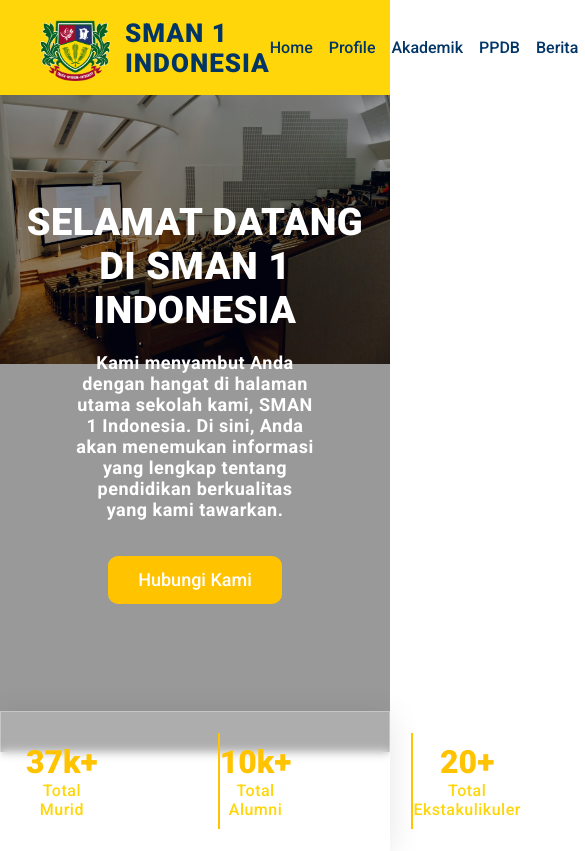
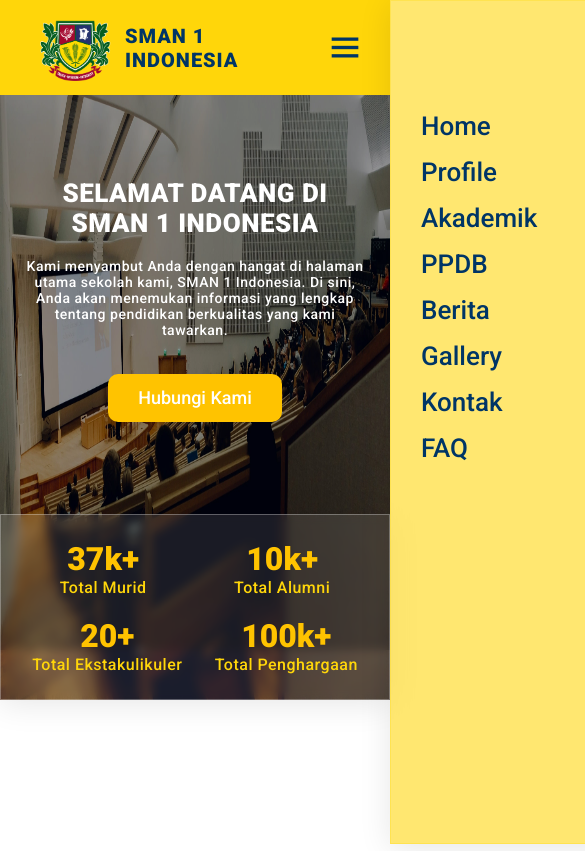
Before and after one commit to rundweb/websekolah, a React (Vite) app: page / in a window 390 px wide. Shown: the top 851 px of the page, 585 px wide, since content can reach past the window. Built offline with nearby package versions, Linux system fonts and the light colour scheme.

Commit message:
done responsive navbar & home

```diff
--- a/index.html
+++ b/index.html
@@ -1,10 +1,14 @@
-<!doctype html>
+<!DOCTYPE html>
 <html lang="en">
   <head>
     <meta charset="UTF-8" />
     <link rel="icon" type="image/svg+xml" href="/vite.svg" />
     <meta name="viewport" content="width=device-width, initial-scale=1.0" />
     <title>SMA NEGRI 1 INDONESIA</title>
+    <link
+      href="https://unpkg.com/boxicons@2.1.4/css/boxicons.min.css"
+      rel="stylesheet"
+    />
   </head>
   <body>
     <div id="root"></div>
--- a/package.json
+++ b/package.json
@@ -12,6 +12,7 @@
     "preview": "vite preview"
   },
   "dependencies": {
+    "boxicons": "^2.1.4",
     "react": "^18.2.0",
     "react-dom": "^18.2.0",
     "react-router-dom": "^6.23.1",
--- a/src/assets/data/data.js
+++ b/src/assets/data/data.js
@@ -26,7 +26,7 @@ export const menu = [
   },
   {
     id: 6,
-    name: "Galley",
+    name: "Gallery",
     path: "/galeri",
   },
   {
--- a/src/components/NavbarComponents.jsx
+++ b/src/components/NavbarComponents.jsx
@@ -4,16 +4,30 @@ import logo from "../assets/images/logo.png";
 
 import { NavLink } from "react-router-dom";
 import { menu } from "../assets/data/data";
+import { useState } from "react";
 
 const NavbarComponents = () => {
+  const [openMenu, setMenu] = useState("nav-list");
+
+  const clikcOpen = () => {
+    if (
+      openMenu === "nav-list" ? setMenu("nav-list open") : setMenu("nav-list")
+    );
+  };
   return (
     <div className="navbar">
       <div className="navbar-content">
         <div className="navbar-logo">
-          <img src={logo} alt="logo sekolah sman 1 indonesia" className="navimg-logo"/>
-          <h1>SMAN 1 INDONESIA</h1>
+          <img
+            src={logo}
+            alt="logo sekolah sman 1 indonesia"
+            className="navimg-logo"
+          />
+          <h1>
+            SMAN 1 <br /> INDONESIA
+          </h1>
         </div>
-        <ul className="nav-list">
+        <ul className={openMenu}>
           {menu.map((menus) => {
             return (
               <li className="nav-link" key={menus.id}>
@@ -22,6 +36,9 @@ const NavbarComponents = () => {
             );
           })}
         </ul>
+        <div className="btn-menu" onClick={clikcOpen}>
+          <i className="bx bx-menu"></i>
+        </div>
       </div>
     </div>
   );
--- a/src/components/css/navbarcomponents.css
+++ b/src/components/css/navbarcomponents.css
@@ -1,4 +1,4 @@
-.navbar{
+.navbar {
   position: fixed;
   width: 100%;
   background-color: var(--color-yellow);
@@ -6,7 +6,7 @@
   z-index: 999;
 }
 
-.navbar-content{
+.navbar-content {
   max-width: 1200px;
   margin: 0 auto;
   padding: 0;
@@ -15,53 +15,97 @@
   justify-content: space-between;
 }
 
-.navbar-logo{
+.navbar-logo {
   display: flex;
   align-items: center;
   /* gap: 10px; */
 }
 
-.navimg-logo{
+.navimg-logo {
   width: 100px;
 }
 
-.navbar-logo h1{
+.navbar-logo h1 {
   color: var(--color-navy);
-    font-size: 26px;
-    font-weight: 800;
+  font-size: 20px;
+  font-weight: 900;
   letter-spacing: 1px;
 }
 
-.nav-list{
+.nav-list {
   display: flex;
   align-items: center;
   gap: 16px;
 }
 
-.nav-link a{
+.nav-link a {
   color: var(--color-navy);
   font-size: 16px;
   font-weight: 500;
-    transition: all ease .3s;
+  transition: all ease 0.3s;
   position: relative;
 }
 
-.nav-link a::before{
-    content: '';
+.nav-link a::before {
+  content: "";
   position: absolute;
   width: 0;
   left: 0;
   height: 2px;
   background-color: var(--color-white);
   bottom: -1px;
-    transition: all ease .3s;
-
+  transition: all ease 0.3s;
 }
 
-.nav-link a:hover::before{
+.nav-link a:hover::before {
   width: 100%;
 }
 
-.nav-link a:hover{
+.nav-link a:hover {
   color: var(--color-white);
 }
+
+.btn-menu {
+  cursor: pointer;
+  align-items: center;
+  justify-content: center;
+  display: none;
+}
+
+.btn-menu i {
+  font-size: 40px;
+  color: var(--color-navy);
+}
+
+@media (max-width: 780px) {
+  .nav-list {
+    position: fixed;
+    z-index: -1;
+    min-height: 100vh;
+    /* From https://css.glass */
+    background: rgba(255, 214, 10, 0.58);
+    box-shadow: 0 4px 30px rgba(0, 0, 0, 0.1);
+    backdrop-filter: blur(10px);
+    -webkit-backdrop-filter: blur(5px);
+    border: 1px solid rgba(255, 214, 10, 0.3);
+    top: 0;
+    right: -100%;
+    width: 100%;
+    flex-direction: column;
+    padding: 110px 30px;
+    align-items: flex-start;
+    transition: all ease-in 0.5s;
+  }
+
+  .open {
+    right: 0;
+  }
+
+  .nav-link a {
+    font-size: 26px;
+  }
+
+  .btn-menu {
+    display: flex;
+  }
+}
--- a/src/main.jsx
+++ b/src/main.jsx
@@ -2,6 +2,8 @@ import React from "react";
 import ReactDOM from "react-dom/client";
 import App from "./App.jsx";
 import "./index.css";
+
+import "boxicons";
 
 import { BrowserRouter } from "react-router-dom";
 
--- a/src/pages/css/homepages.css
+++ b/src/pages/css/homepages.css
@@ -3,12 +3,12 @@
   display: flex;
   align-items: center;
   justify-content: center;
-  min-height: 100vh;
 }
 
 .beranda-content {
   width: 100%;
   margin: 0 auto;
+  position: relative;
 }
 
 .beranda-crop-img {
@@ -18,6 +18,7 @@
 
 .beranda-img {
   width: 100%;
+  height: 700px;
 }
 
 .text-beranda {
@@ -67,49 +68,87 @@
 
 .beranda-count {
   width: 100%;
-  background: rgba(255, 255, 255, 0.2);
+  background: rgba(255, 255, 255, 0.1);
   box-shadow: 0 4px 30px rgba(0, 0, 0, 0.1);
   backdrop-filter: blur(5px);
   -webkit-backdrop-filter: blur(5px);
   border: 1px solid rgba(255, 255, 255, 0.3);
   position: absolute;
-  bottom: -7px;
+  bottom: 0px;
   z-index: 1;
-  padding: 0 25px;
-  height: 140px;
+  padding: 25px;
+  height: fit-content;
   display: flex;
   align-items: center;
 }
 
 .count-content {
   display: flex;
+  flex-wrap: wrap;
   align-items: center;
   justify-content: space-between;
   max-width: 1200px;
   width: 100%;
   margin: 0 auto;
   padding: 0;
+  gap: 20px;
 }
 
-.count-list{
+.count-list {
   text-align: center;
 }
 
-.count-list h1{
+.count-list h1 {
   color: var(--color-orange);
   font-size: 32px;
   font-weight: 900;
 }
 
-.count-list h2{
+.count-list h2 {
   color: var(--color-yellow);
   font-size: 16px;
   font-weight: 500;
-    letter-spacing: .5px;
+  letter-spacing: 0.5px;
 }
 
-
-.count-list:nth-child(1),.count-list:nth-child(2),.count-list:nth-child(3){
+.count-list:nth-child(1),
+.count-list:nth-child(2),
+.count-list:nth-child(3) {
   border-right: 2px solid var(--color-orange);
   padding: 10px 120px 10px 0;
 }
+
+@media (max-width: 890px) {
+  .text-beranda h2 {
+    width: 90%;
+  }
+
+  .count-list {
+    padding: 0 !important;
+    border-right: none !important;
+  }
+}
+
+@media (max-width: 549px) {
+  .text-beranda{
+    margin-top: -50px !important;
+  }
+
+  .text-beranda h1{
+    font-size: 26px;
+  }
+
+  .text-beranda h2{
+    font-size: 14px;
+    font-weight: 500;
+    width: 100%;
+  }
+
+  .text-beranda a{
+    font-size: 18px;
+  }
+
+  .count-content{
+    justify-content: space-around;
+  }
+}
```
Also changed, not shown: 1 other file (tests, documents, lock files or other folders). Lines whose indentation alone changed are shown as unchanged.
